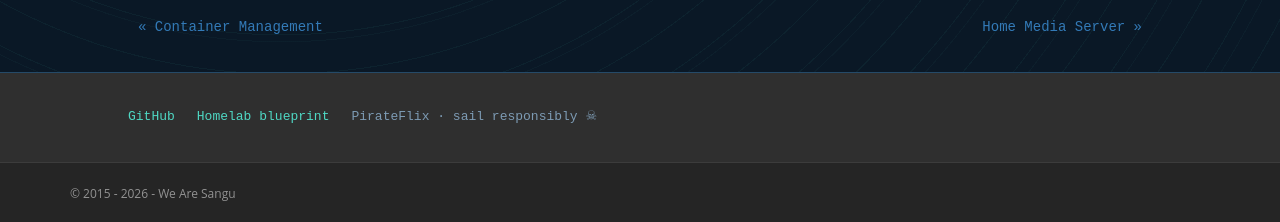
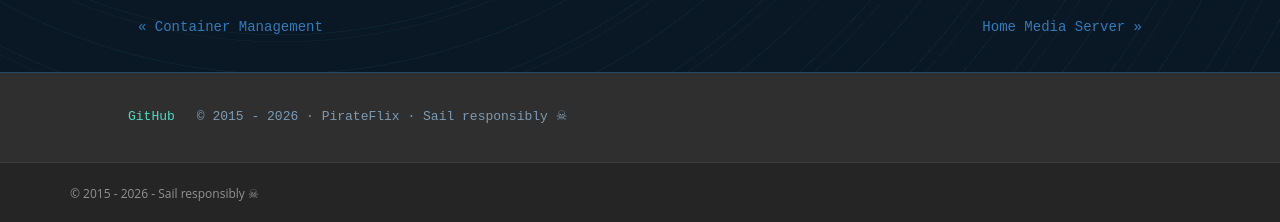
Before and after one commit to SanguPackage/htpc, a Jekyll site: the page built from _posts/2020-07-18-home-media-server-docker-compose.md, in a window 1280 px wide and 900 px high, scrolled down 124 px. Shown: the part 675-897 px from the top of the window. Built offline with Jekyll 4.4.1, drawn with Linux system fonts in a browser that asks for light colours.

Commit message:
Merge dual footers into one; drop blueprint link, rename to Sail responsibly

```diff
--- a/_includes/footer.html
+++ b/_includes/footer.html
@@ -4,7 +4,7 @@
             <div class="row">
                 <div class="col-xs-12">
                     <p>
-                        © 2015 - {{ site.time | date: '%Y' }} - We Are Sangu
+                        © 2015 - {{ site.time | date: '%Y' }} - Sail responsibly ☠
                     </p>
                 </div>
             </div>
--- a/_includes/pirate/footer.html
+++ b/_includes/pirate/footer.html
@@ -1,7 +1,6 @@
 <footer class="pf-footer">
   <div class="wrap">
     <a href="https://github.com/SanguPackage/htpc">GitHub</a>
-    <a href="https://blueprint.lan.sangu.be/?floor=pirateflix">Homelab blueprint</a>
-    <span>PirateFlix · sail responsibly ☠</span>
+    <span>© 2015 - {{ site.time | date: '%Y' }} · PirateFlix · Sail responsibly ☠</span>
   </div>
 </footer>
--- a/_layouts/default.html
+++ b/_layouts/default.html
@@ -35,6 +35,6 @@
 <body>
   {{ content }}
 
-  {% include footer.html %}
+  {% unless page.layout == "index" %}{% include footer.html %}{% endunless %}
 </body>
 </html>
```
